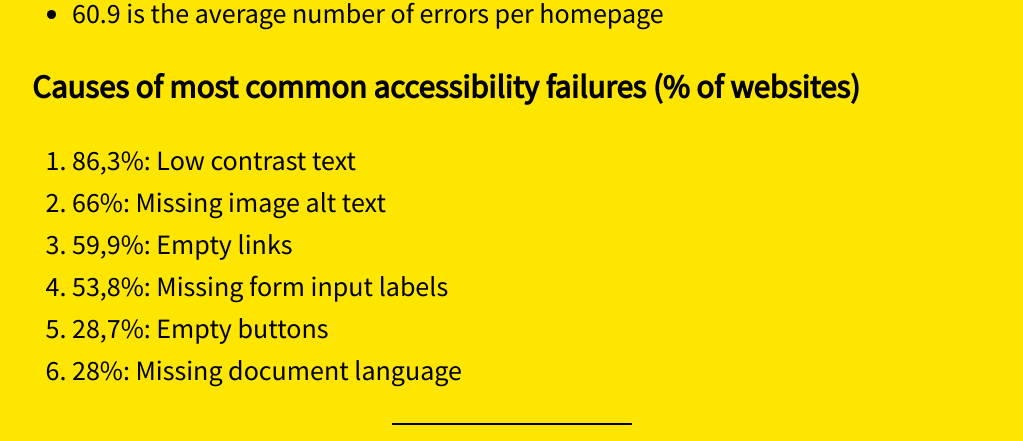
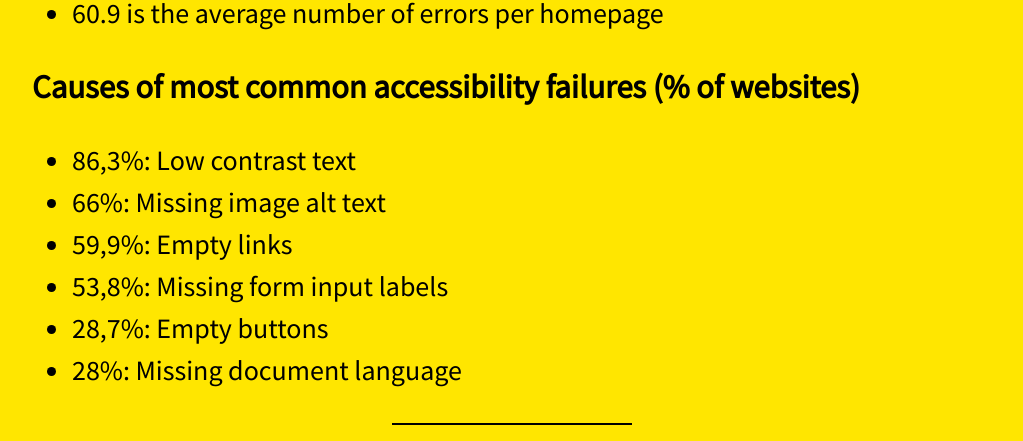
Before and after one commit to nx-stevefrenzel/a11y-example, a Next.js app: page /good-example in a window 1280 px wide. Shown: the part 2274-2715 px from the top of the page, without its empty margins (128-1151 px from the left). Built offline with nearby package versions, Linux system fonts and the light colour scheme.

Commit message:
Update good-example.tsx

```diff
--- a/pages/good-example.tsx
+++ b/pages/good-example.tsx
@@ -68,14 +68,14 @@ export default function goodExample() {
               <li>60.9 is the average number of errors per homepage</li>
             </ul>
             <h3>Causes of most common accessibility failures (% of websites)</h3>
-            <ol>
+            <ul>
               <li>86,3%: Low contrast text</li>
               <li>66%: Missing image alt text</li>
               <li>59,9%: Empty links</li>
               <li>53,8%: Missing form input labels</li>
               <li>28,7%: Empty buttons</li>
               <li>28%: Missing document language</li>
-            </ol>
+            </ul>
             <hr aria-hidden="true" />
             {/* List of links */}
             <h2>Check out this list of four great looking and accessible websites:</h2>
```
